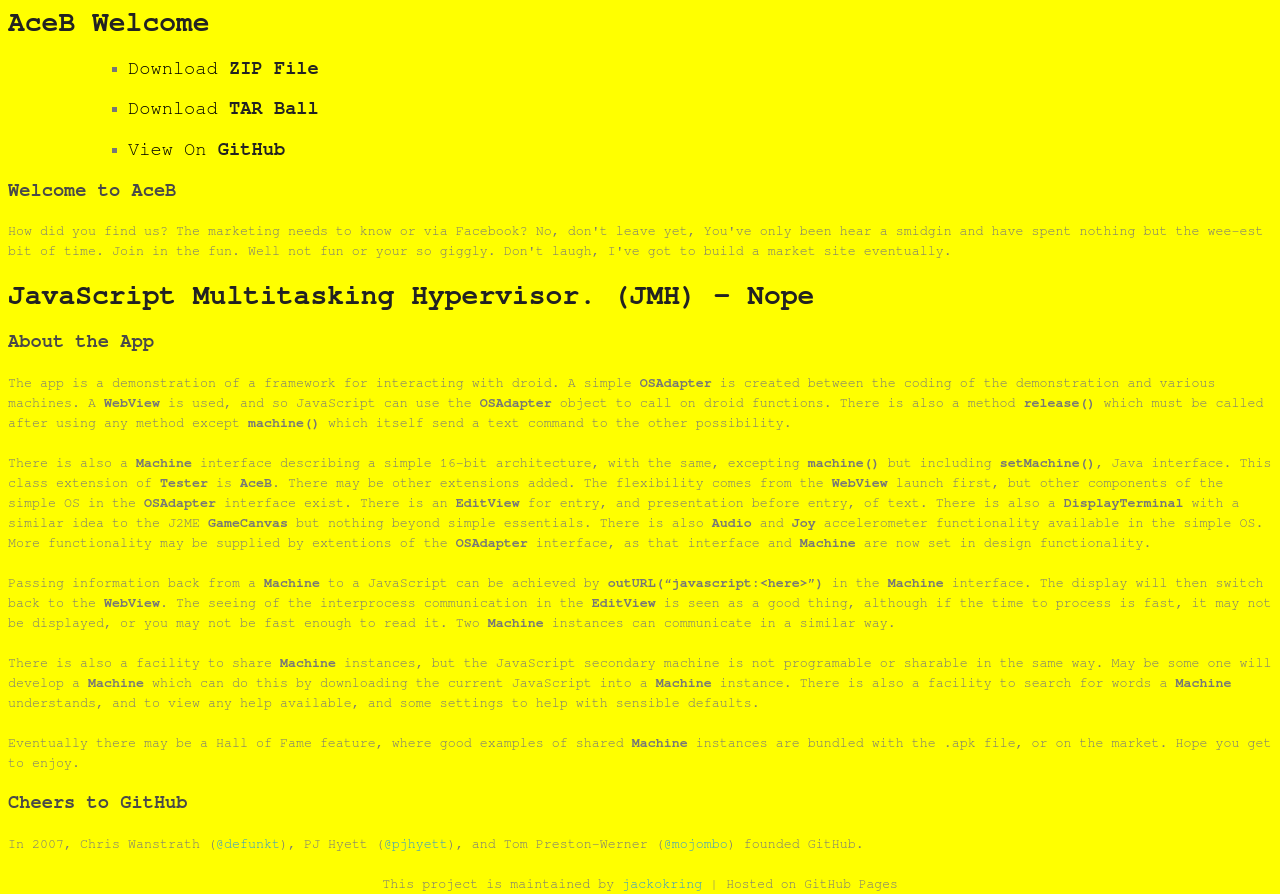
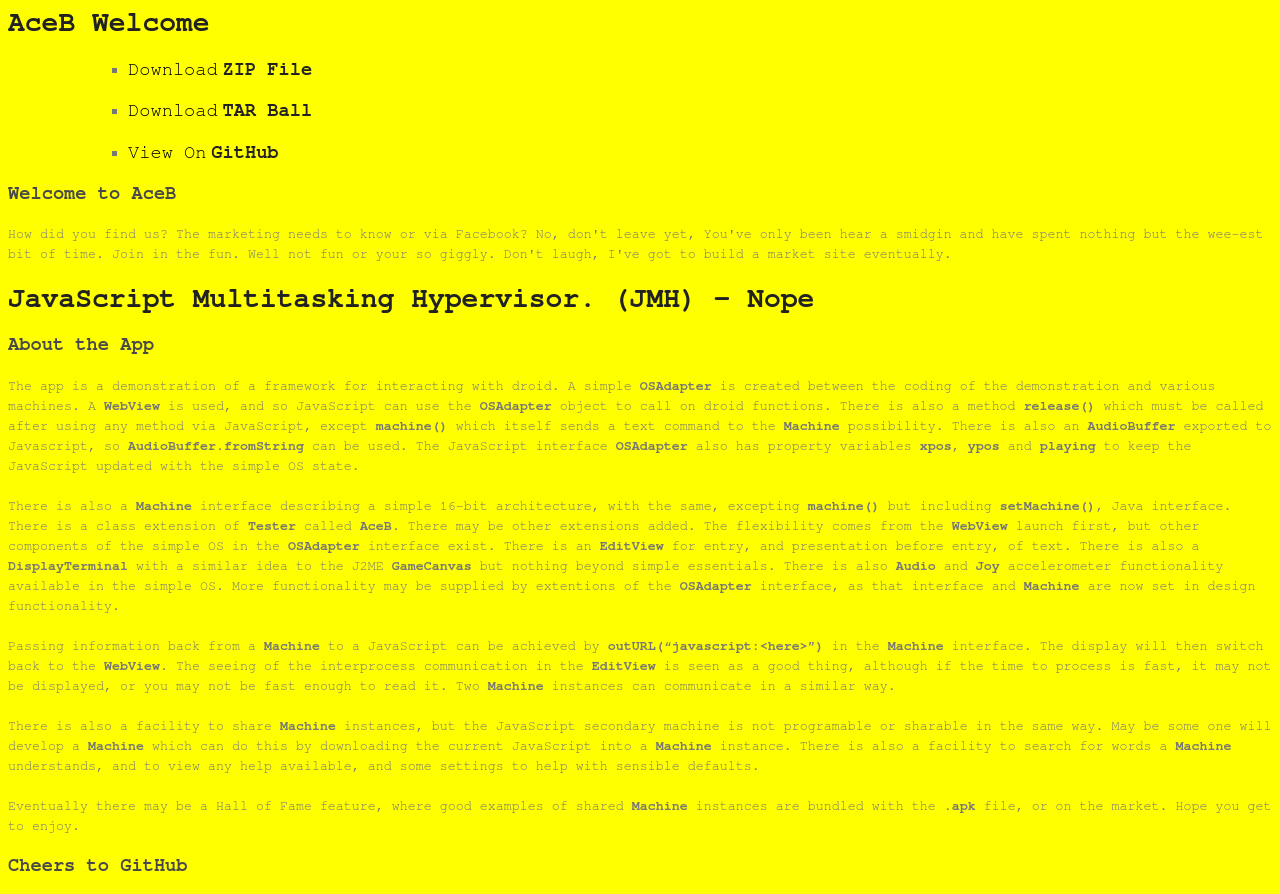
Before and after one commit to jackokring/aceb, a plain HTML site: page index.html in a window 1280 px wide. Shown: the top 894 px of the page. Drawn offline with Linux system fonts and the light colour scheme.

Commit message:
audio buffer locking rsa and web site updates

```diff
--- a/index.html
+++ b/index.html
@@ -6,9 +6,10 @@
 	<META NAME="GENERATOR" CONTENT="LibreOffice 3.5  (Linux)">
 	<META NAME="CREATED" CONTENT="0;0">
 	<META NAME="CHANGEDBY" CONTENT="Simon Jackson">
-	<META NAME="CHANGED" CONTENT="20141030;13500800">
+	<META NAME="CHANGED" CONTENT="20141102;11573600">
 	<META NAME="" CONTENT="">
 	<META NAME="viewport" CONTENT="width=device-width, initial-scale=1, user-scalable=no">
+	<META NAME="CHANGEDBY" CONTENT="Simon Jackson">
 	<STYLE TYPE="text/css">
 	<!--
 		P { margin-bottom: 0.53cm; font-variant: normal; color: #777777; font-family: "Lato", "Helvetica Neue", "Helvetica", "Arial", sans-serif; font-size: 10pt; font-style: normal; font-weight: normal; line-height: 150% }
@@ -29,18 +30,15 @@ Welcome</FONT></H1>
 <UL>
 	<UL>
 		<UL>
-			<LI><H3 CLASS="western"><A HREF="https://github.com/jackokring/aceb/zipball/master"><FONT COLOR="#000000"><FONT FACE="FreeMono, monospace">Download</FONT></FONT><FONT FACE="FreeMono, monospace">
-			</FONT><STRONG><FONT FACE="FreeMono, monospace">ZIP File</FONT></STRONG></A><FONT FACE="FreeMono, monospace">
-			</FONT>
-			</H3>
-			<LI><H3 CLASS="western"><A HREF="https://github.com/jackokring/aceb/tarball/master"><FONT COLOR="#000000"><FONT FACE="FreeMono, monospace">Download</FONT></FONT><FONT FACE="FreeMono, monospace">
-			</FONT><STRONG><FONT FACE="FreeMono, monospace">TAR Ball</FONT></STRONG></A><FONT FACE="FreeMono, monospace">
-			</FONT>
-			</H3>
+			<LI><H3 CLASS="western"><A HREF="https://github.com/jackokring/aceb/zipball/master"><FONT COLOR="#000000"><FONT FACE="FreeMono, monospace">Download</FONT></FONT>
+			<STRONG><FONT FACE="FreeMono, monospace">ZIP File</FONT></STRONG></A>
+						</H3>
+			<LI><H3 CLASS="western"><A HREF="https://github.com/jackokring/aceb/tarball/master"><FONT COLOR="#000000"><FONT FACE="FreeMono, monospace">Download</FONT></FONT>
+			<STRONG><FONT FACE="FreeMono, monospace">TAR Ball</FONT></STRONG></A>
+						</H3>
 			<LI><H3 CLASS="western"><A HREF="https://github.com/jackokring/aceb"><FONT COLOR="#000000"><FONT FACE="FreeMono, monospace">View
-			On</FONT></FONT><FONT FACE="FreeMono, monospace"> </FONT><STRONG><FONT FACE="FreeMono, monospace">GitHub</FONT></STRONG></A><FONT FACE="FreeMono, monospace">
-			</FONT>
-			</H3>
+			On</FONT></FONT> <STRONG><FONT FACE="FreeMono, monospace">GitHub</FONT></STRONG></A>
+						</H3>
 		</UL>
 	</UL>
 </UL>
@@ -58,21 +56,29 @@ framework for interacting with droid. A simple <B>OSAdapter</B> is
 created between the coding of the demonstration and various machines.
 A <B>WebView</B> is used, and so JavaScript can use the <B>OSAdapter
 </B>object to call on droid functions. There is also a method
-<B>release()</B> which must be called after using any method except
-<B>machine()</B> <SPAN STYLE="font-weight: normal">which itself send
-a text command to the other possibility.</SPAN></FONT></P>
+<B>release()</B> which must be called after using any method via
+JavaScript, except <B>machine()</B> <SPAN STYLE="font-weight: normal">which
+itself sends a text command to the </SPAN><B>Machine</B><SPAN STYLE="font-weight: normal">
+possibility. There is also an </SPAN><B>AudioBuffer</B><SPAN STYLE="font-weight: normal">
+exported to Javascript, so </SPAN><B>AudioBuffer.fromString</B><SPAN STYLE="font-weight: normal">
+can be used. The JavaScript interface </SPAN><B>OSAdapter </B><SPAN STYLE="font-weight: normal">also
+has property variables </SPAN><B>xpos</B><SPAN STYLE="font-weight: normal">,
+</SPAN><B>ypos</B><SPAN STYLE="font-weight: normal"> and </SPAN><B>playing</B><SPAN STYLE="font-weight: normal">
+to keep the JavaScript updated with the simple OS state. </SPAN></FONT>
+</P>
 <P><FONT FACE="FreeMono, monospace"><SPAN STYLE="font-weight: normal">There
 is also a </SPAN><B>Machine</B> <SPAN STYLE="font-weight: normal">interface
 describing a simple 16-bit architecture, with the same, excepting
 </SPAN><B>machine()</B> <SPAN STYLE="font-weight: normal">but
 including </SPAN><B>setMachine()</B><SPAN STYLE="font-weight: normal">,
-Java interface. This class extension of </SPAN><B>Tester</B> <SPAN STYLE="font-weight: normal">is
-</SPAN><B>AceB</B><SPAN STYLE="font-weight: normal">. There may be
-other extensions added. The flexibility comes from the </SPAN><B>WebView</B>
-<SPAN STYLE="font-weight: normal">launch first, but other components
-of the simple OS in the </SPAN><B>OSAdapter</B> <SPAN STYLE="font-weight: normal">interface
-exist. There is an </SPAN><B>EditView</B> <SPAN STYLE="font-weight: normal">for
-entry, and presentation before entry, of text. There is also a
+Java interface. There is a class extension of </SPAN><B>Tester</B>
+called<SPAN STYLE="font-weight: normal"> </SPAN><B>AceB</B><SPAN STYLE="font-weight: normal">.
+There may be other extensions added. The flexibility comes from the
+</SPAN><B>WebView</B> <SPAN STYLE="font-weight: normal">launch first,
+but other components of the simple OS in the </SPAN><B>OSAdapter</B>
+<SPAN STYLE="font-weight: normal">interface exist. There is an
+</SPAN><B>EditView</B> <SPAN STYLE="font-weight: normal">for entry,
+and presentation before entry, of text. There is also a
 </SPAN><B>DisplayTerminal</B> <SPAN STYLE="font-weight: normal">with
 a similar idea to the J2ME </SPAN><B>GameCanvas</B> <SPAN STYLE="font-weight: normal">but
 nothing beyond simple essentials. There is also </SPAN><B>Audio</B>
@@ -103,7 +109,8 @@ available, and some settings to help with sensible defaults.</SPAN></FONT></P>
 <P><FONT FACE="FreeMono, monospace"><SPAN STYLE="font-weight: normal">Eventually
 there may be a Hall of Fame feature, where good examples of shared
 </SPAN><B>Machine</B> <SPAN STYLE="font-weight: normal">instances are
-bundled with the .apk file, or on the market. Hope you get to enjoy.</SPAN></FONT></P>
+bundled with the </SPAN><B>.apk</B><SPAN STYLE="font-weight: normal">
+file, or on the market. Hope you get to enjoy.</SPAN></FONT></P>
 <H3 CLASS="western"><FONT FACE="FreeMono, monospace">Cheers to GitHub</FONT></H3>
 <P><FONT FACE="FreeMono, monospace">In 2007, Chris Wanstrath
 (<A HREF="https://github.com/defunkt">@defunkt</A>), PJ Hyett
```
